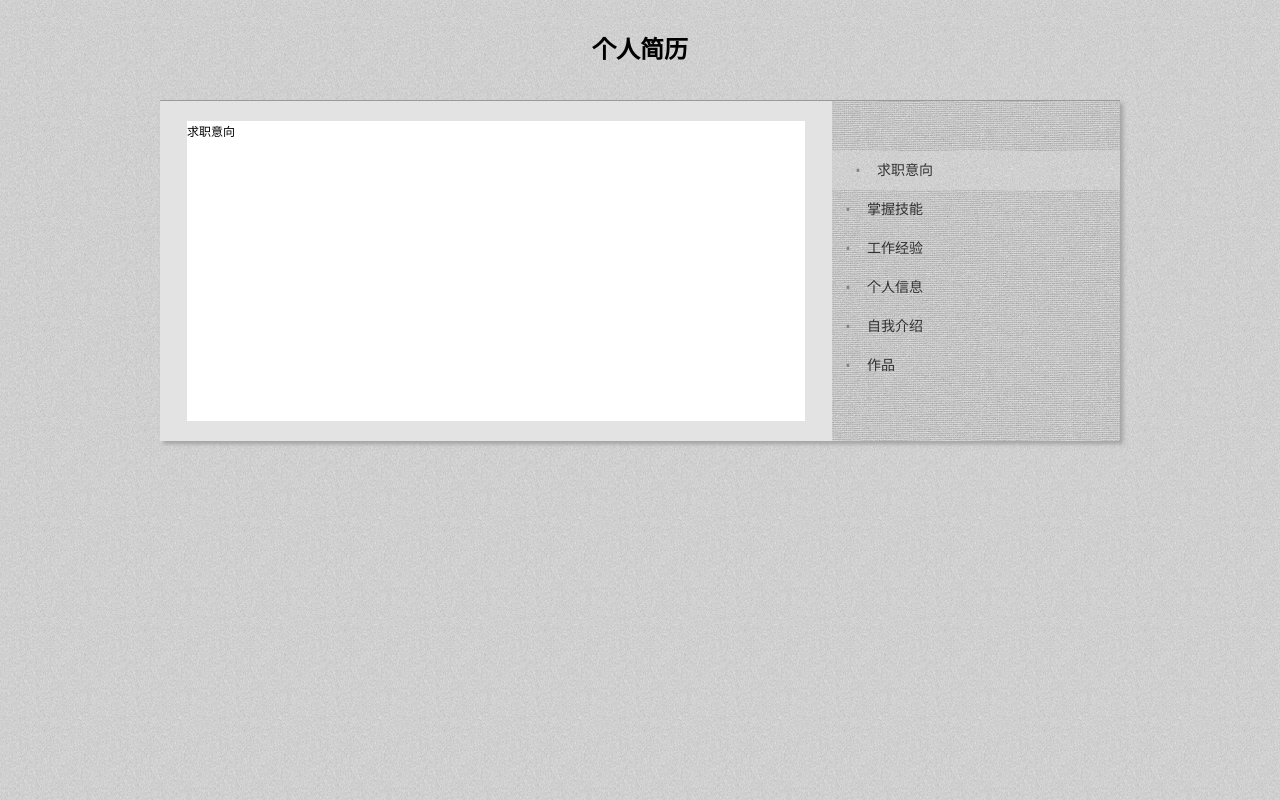
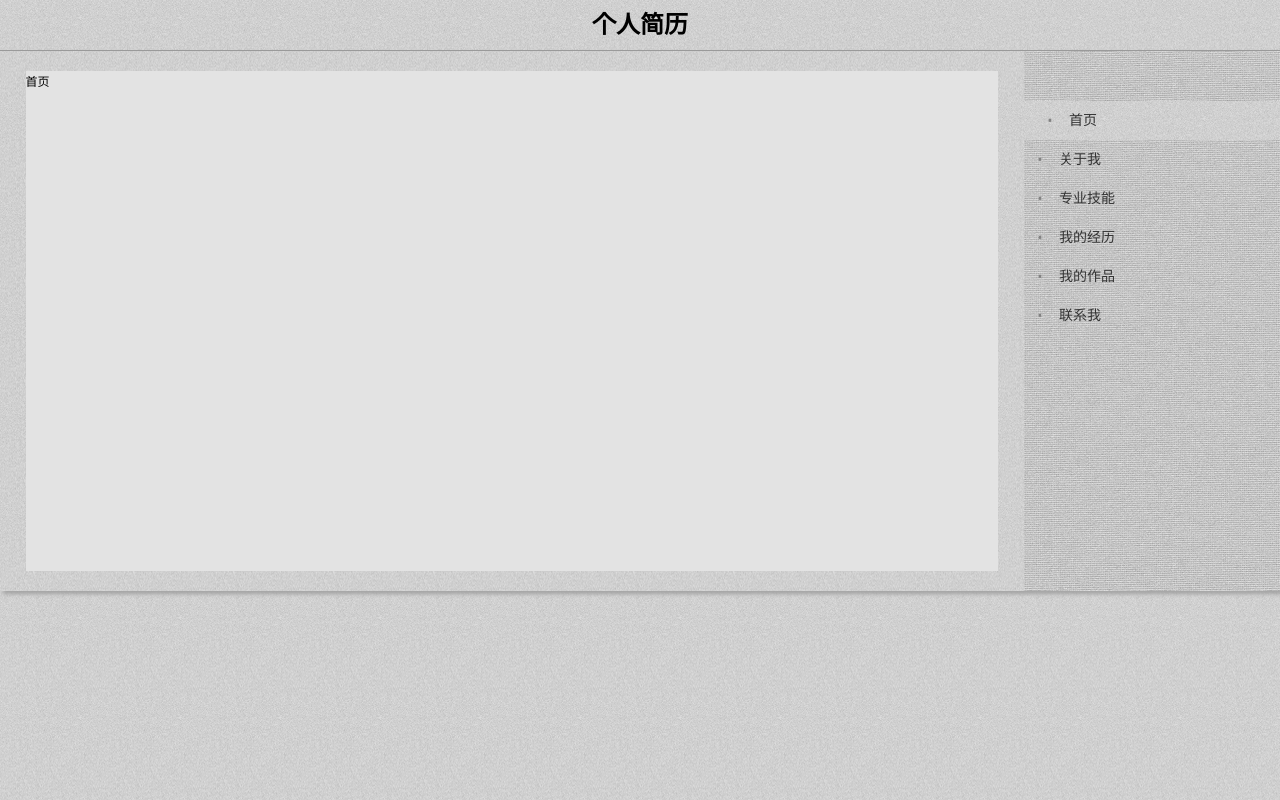
Before and after one commit to zmx2321/resume, a PHP site: page / in a window 1280 px wide. Run offline with PHP 8.4, Linux system fonts and the light colour scheme; some web fonts are replaced.

Commit message:
个人简历修改

```diff
--- a/css/style.css
+++ b/css/style.css
@@ -80,13 +80,15 @@ src: url('../fonts/fontawesome-webfont.ttf')
 /*======= header s =======*/
 .header{
 	width: 100%;
-	height: 100px;
+	height: 50px;
+	position:absolute;
+	top:0;
 }
 
 header{
 	width: 100%;
-	height: 100px;
-	line-height: 100px;
+	height: 50px;
+	line-height: 50px;
 	text-align: center;
 }
 
@@ -97,20 +99,19 @@ header h1{
 
 /*======= container s =======*/
 .container{
-	width: 75%;
-	margin: 0 auto;
-	min-height: 300px;
-	-moz-box-shadow: 3px 3px 4px 0px #a3a3a3;
-	-webkit-box-shadow: 3px 3px 4px 0px #a3a3a3;
-	box-shadow: 3px 3px 4px 0px #a3a3a3;
-	border-top: 1px solid #9a9a9a;
+    width: 100%;
+    margin: 50px auto 0;
+    min-height: 500px;
+    -moz-box-shadow: 3px 3px 4px 0px #a3a3a3;
+    -webkit-box-shadow: 3px 3px 4px 0px #a3a3a3;
+    box-shadow: 3px 3px 4px 0px #a3a3a3;
+    border-top: 1px solid #9a9a9a;
     position: relative;
 }
 
 /*==== aside s ====*/
 .aside{
-    width: 30%;
-    min-height: 300px;
+    width: 20%;
     background: url(../images/bg-sidebar.jpg);
     position: absolute;
     right: 0;
@@ -155,18 +156,18 @@ nav li a{
 
 /*==== article s ====*/
 .article{
-    width: 70%;
-    min-height: 300px;
-    background: #E3E3E3;
+    width: 80%;
+    min-height: 500px;
+    /* background: #E3E3E3; */
     float: left;
 }
 
 article{
-    width: 92%;
+    width: 95%;
     z-index: 0;
-    background: #fff;
+    background: #E3E3E3;
     margin: 20px auto;
-    min-height: 300px;
+    min-height: 500px;
 }
 
 article section{
@@ -177,18 +178,13 @@ article section:first-child{
 	display: block;
 }
 
+
+/* main_index_box（首页）s */
+
+/* main_index_box（首页）e */
+
 /* introduce_pson（个人信息）s */
-.introduce{
-    background: rgba(211, 222, 219, 0.37);
-}
 
-.introduce_pson{
-
-}
-
-.introduce_pson ul > li{
-
-}
 /* introduce_pson（个人信息）e */
 
 /* introduce_induc（自我介绍）s */
@@ -214,10 +210,11 @@ article section:first-child{
 }
 
 @media only screen and (max-width:640px) {
-	.container{width:100%;}
-	.article{width:100%;}
+	.container{width:100%;min-height:350px;margin-top:65px;}
+	.article{width:100%;min-height:350px;}
+	article{min-height:350px;}
 	.aside{width:100%;min-height:90px;position:initial;float:right;}
-	.header{height:65px;}
+	.header{ height:65px;}
 	header{height:65px;line-height:65px;}
 	nav{width:95%;margin:0 auto;}
 	nav ul{margin:5px 0;}
--- a/index.html
+++ b/index.html
@@ -27,12 +27,12 @@
 		<div class="aside">
 			<nav>
 				<ul>
-					<li id="job_search" class="nav_on"><a href="javascript:;">求职意向</a></li>
-					<li id="job_skill"><a href="javascript:;">掌握技能</a></li>
-					<li id="experience"><a href="javascript:;">工作经验</a></li>
-					<li id="induc_onf" class="pson_info_tit"><a href="javascript:;">个人信息</a></li>
-					<li id="induc_onf" class="induc_onf_tit"><a href="javascript:;">自我介绍</a></li>
-					<li id="opus"><a href="javascript:;">作品</a></li>
+					<li id="main_index" class="nav_on"><a href="javascript:;">首页</a></li>
+					<li id="pson_info"><a href="javascript:;">关于我</a></li>
+					<li id="job_skill"><a href="javascript:;">专业技能</a></li>
+					<li id="experience"><a href="javascript:;">我的经历</a></li>
+					<li id="opus"><a href="javascript:;">我的作品</a></li>
+					<li id="contact"><a href="javascript:;">联系我</a></li>
 				</ul>
 			</nav>
 		</div>
@@ -41,23 +41,29 @@
 		<!-- article s -->
 		<div class="article">
 			<article>
-				<section class="job_search_box">求职意向</section>
-				<section class="job_skill_box">掌握技能</section>
-				<section class="experience_box">工作经验</section>
-				<section class="pson_info_box induc_onf_box introduce_pson">
-					<ul>
-						<li>123</li>
-						<li>123</li>
-						<li>123</li>
-						<li>123</li>
-					</ul>
-				</section>
-				<section class="introduce_box induc_onf_box introduce_induc">
-					<p>
-						123123123
-					</p>
-				</section>
-				<section class="opus_box">设计中</section>
+				<!-- main_index_box s -->
+				<section class="main_index_box">首页</section>
+				<!-- main_index_box e -->
+
+				<!-- pson_info_box s -->
+				<section class="pson_info_box">关于我</section>
+				<!-- pson_info_box e -->
+
+				<!-- job_skill_box s -->
+				<section class="job_skill_box">专业技能</section>
+				<!-- job_skill_box e -->
+
+				<!-- experience_box s -->
+				<section class="experience_box">我的经历</section>
+				<!-- experience_box e -->
+
+				<!-- opus_box s -->
+				<section class="opus_box">设计中http://www.flqin.com/#page6</section>
+				<!-- opus_box e -->
+
+				<!-- contact_box s -->
+				<section class="contact_box">联系我</section>
+				<!-- contact_box e -->
 			</article>
 		</div>
 		<!-- article e -->
--- a/js/main.js
+++ b/js/main.js
@@ -21,14 +21,14 @@ console.log('This would be the main JS file.');
 			$(this).find('li.introduce').bind(options.eventType1,function(){
 			    console.log($(this).find('li.introduce'));
 			});*/
-			$(this).find('li.pson_info_tit').bind(options.eventType1,function(){
+			/*$(this).find('li.pson_info_tit').bind(options.eventType1,function(){
 			    $('.pson_info_box').addClass('introduce');
 			    $('.introduce_box').removeClass('introduce');
 			});
 			$(this).find('li.induc_onf_tit').bind(options.eventType1,function(){
 			    $('.introduce_box').addClass('introduce');
 			    $('.pson_info_box').removeClass('introduce');
-			});
+			});*/
         });
     }
 })(jQuery);
```
